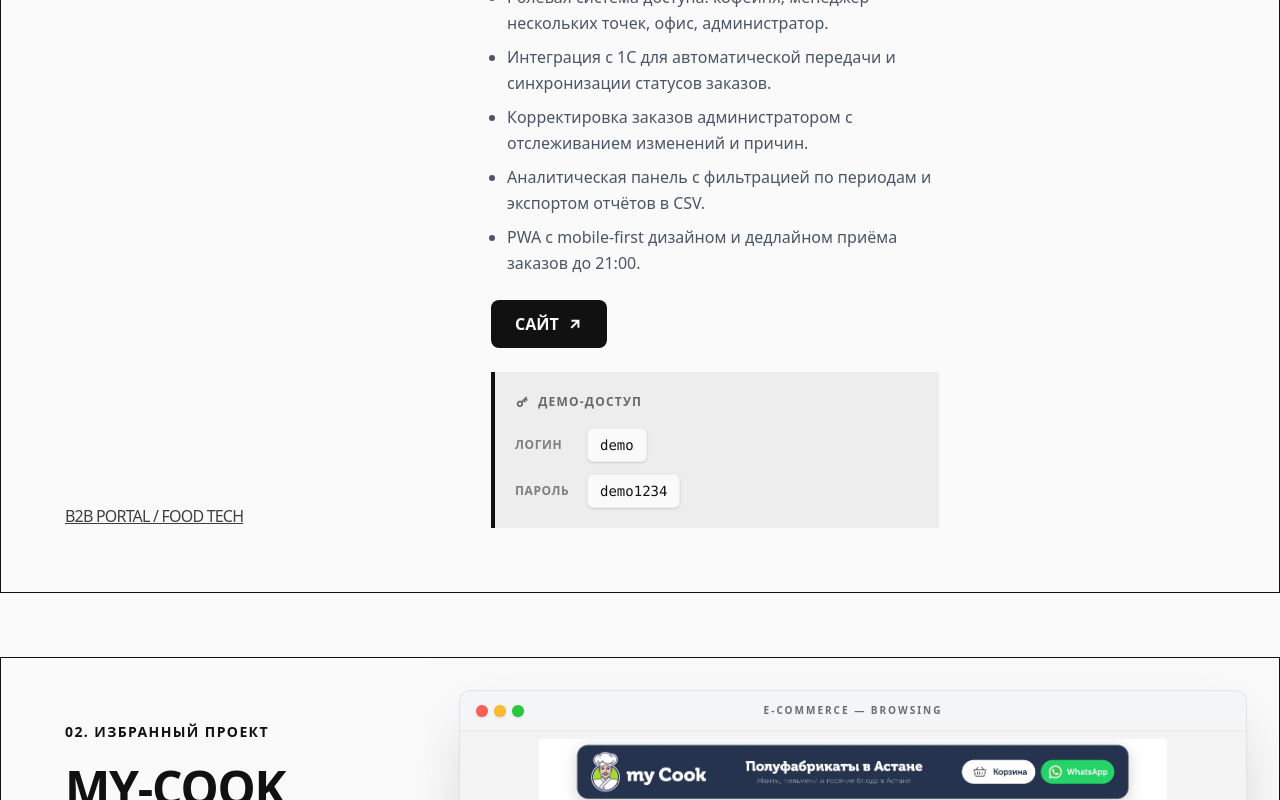
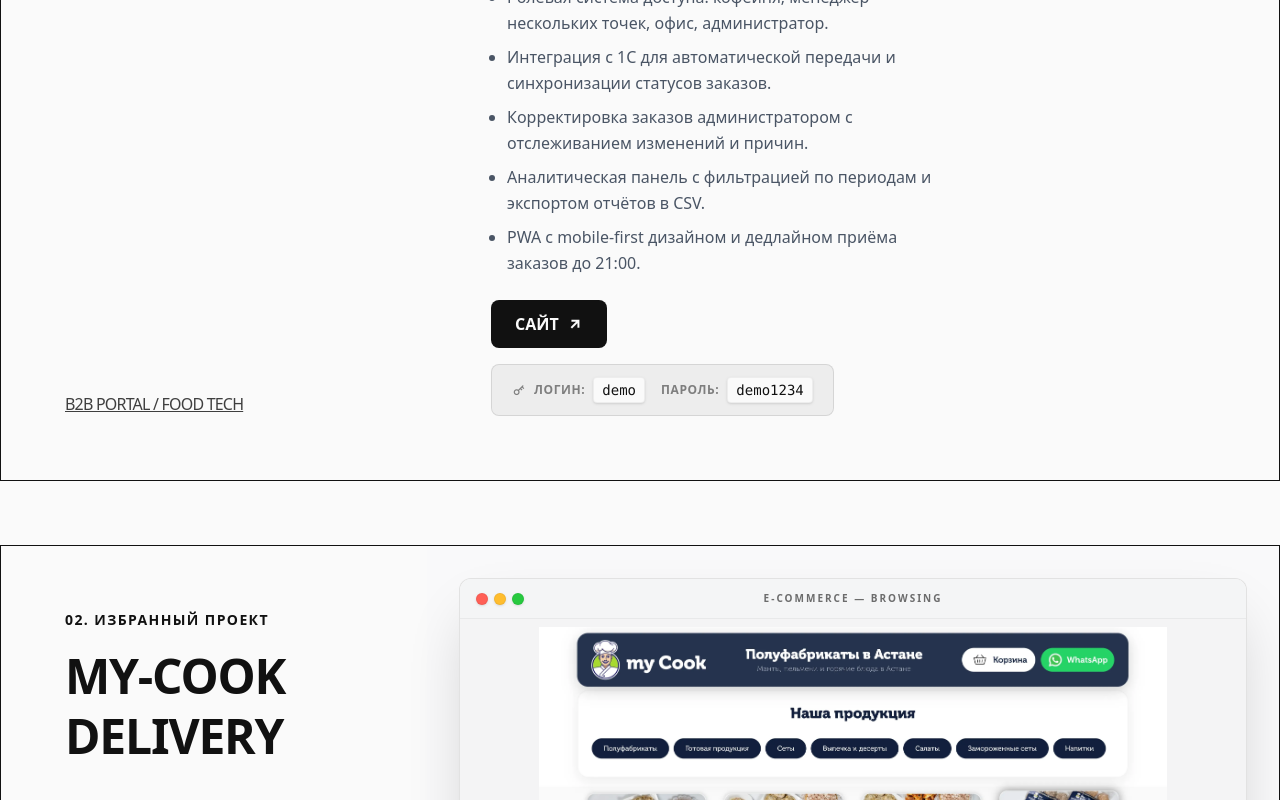
Before and after one commit to abzalt1/abzalt1.github.io, a Next.js app: page / in a window 1280 px wide. Shown: the part 2200-3000 px from the top of the page. Built offline with nearby package versions, Linux system fonts and the light colour scheme.

Commit message:
style: inline demo credentials block with site button

```diff
--- a/src/components/Projects.tsx
+++ b/src/components/Projects.tsx
@@ -233,26 +233,24 @@ const ProjectCard = ({ number, title, category, image, tasks, result, link, demo
                                         <li key={i}>{task}</li>
                                     ))}
                                 </ul>
-                                <a href={link} target="_blank" className="inline-flex items-center gap-2 text-base font-bold uppercase bg-black text-white px-6 py-3 hover:opacity-80 transition-opacity rounded-[8px]" rel="noopener noreferrer">
-                                    Сайт <i className="ri-arrow-right-up-line"></i>
-                                </a>
-                                {demoCredentials && (
-                                    <div className="mt-6 p-5 bg-black/5 border-l-4 border-black">
-                                        <h4 className="text-xs font-bold uppercase mb-4 text-black/60 tracking-widest flex items-center gap-2">
-                                            <i className="ri-key-2-line text-sm"></i> Демо-доступ
-                                        </h4>
-                                        <div className="space-y-3">
-                                            <div className="flex items-center gap-4">
-                                                <span className="text-xs font-bold uppercase w-14 opacity-50 tracking-wider">Логин</span>
-                                                <span className="text-sm font-mono font-medium bg-white px-3 py-1.5 rounded-md shadow-sm border border-black/5 select-all">{demoCredentials.login}</span>
+                                <div className="flex flex-wrap items-center gap-4 mt-2">
+                                    <a href={link} target="_blank" className="inline-flex items-center gap-2 text-base font-bold uppercase bg-black text-white px-6 py-3 hover:opacity-80 transition-opacity rounded-[8px] whitespace-nowrap" rel="noopener noreferrer">
+                                        Сайт <i className="ri-arrow-right-up-line"></i>
+                                    </a>
+                                    {demoCredentials && (
+                                        <div className="flex flex-wrap items-center gap-4 px-5 py-3 bg-black/5 rounded-[8px] border border-black/10">
+                                            <div className="flex items-center gap-2">
+                                                <i className="ri-key-2-line text-sm opacity-50"></i>
+                                                <span className="text-xs font-bold uppercase opacity-50 tracking-wider">Логин:</span>
+                                                <span className="text-sm font-mono font-medium bg-white px-2 py-0.5 rounded shadow-sm border border-black/5 select-all">{demoCredentials.login}</span>
                                             </div>
-                                            <div className="flex items-center gap-4">
-                                                <span className="text-xs font-bold uppercase w-14 opacity-50 tracking-wider">Пароль</span>
-                                                <span className="text-sm font-mono font-medium bg-white px-3 py-1.5 rounded-md shadow-sm border border-black/5 select-all">{demoCredentials.pass}</span>
+                                            <div className="flex items-center gap-2">
+                                                <span className="text-xs font-bold uppercase opacity-50 tracking-wider">Пароль:</span>
+                                                <span className="text-sm font-mono font-medium bg-white px-2 py-0.5 rounded shadow-sm border border-black/5 select-all">{demoCredentials.pass}</span>
                                             </div>
                                         </div>
-                                    </div>
-                                )}
+                                    )}
+                                </div>
                             </div>
                             <div className="w-full md:w-auto">
                                 <h4 className="text-xs font-semibold uppercase mb-3 tracking-widest opacity-50">Стек проекта</h4>
```
